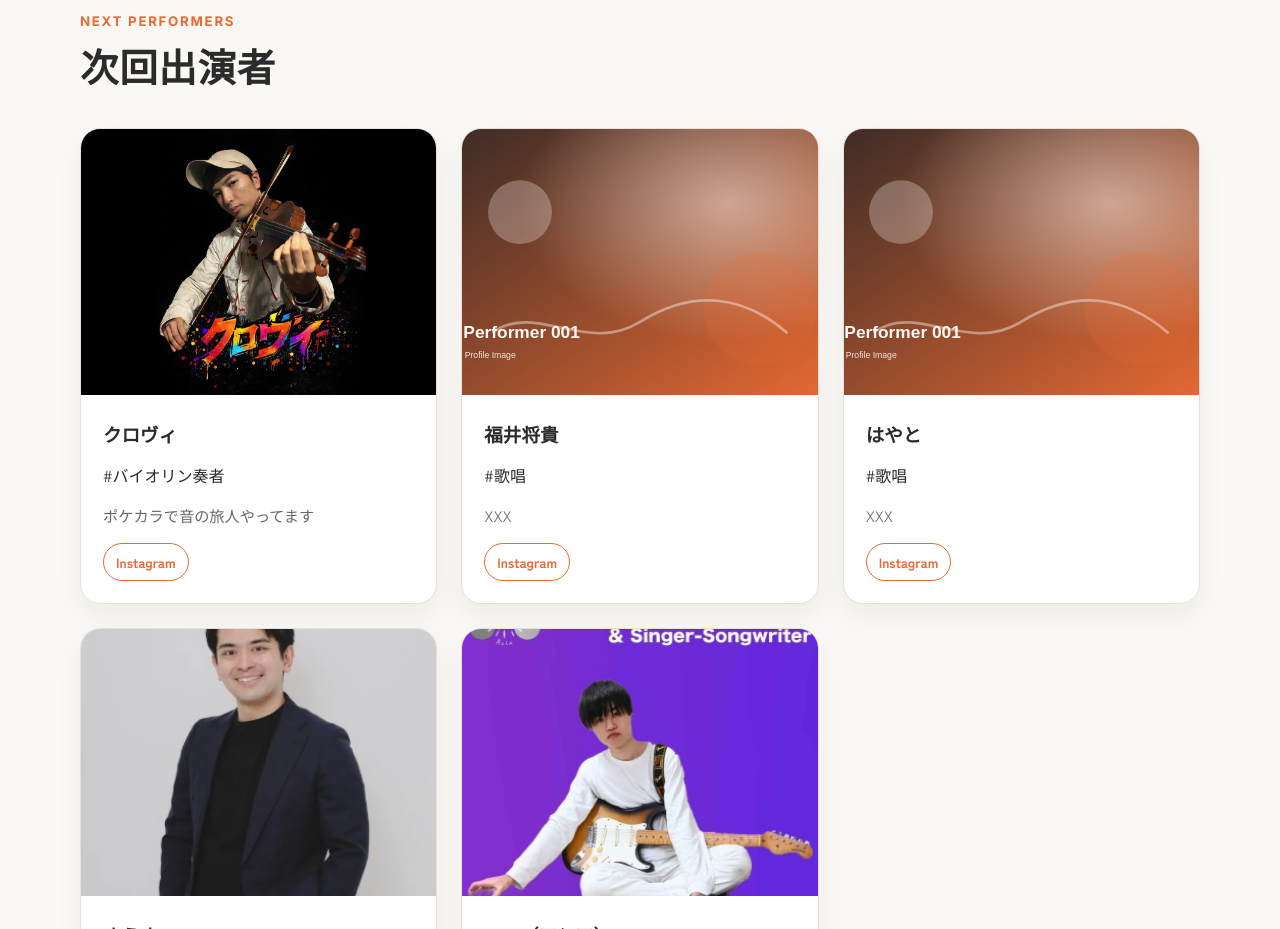
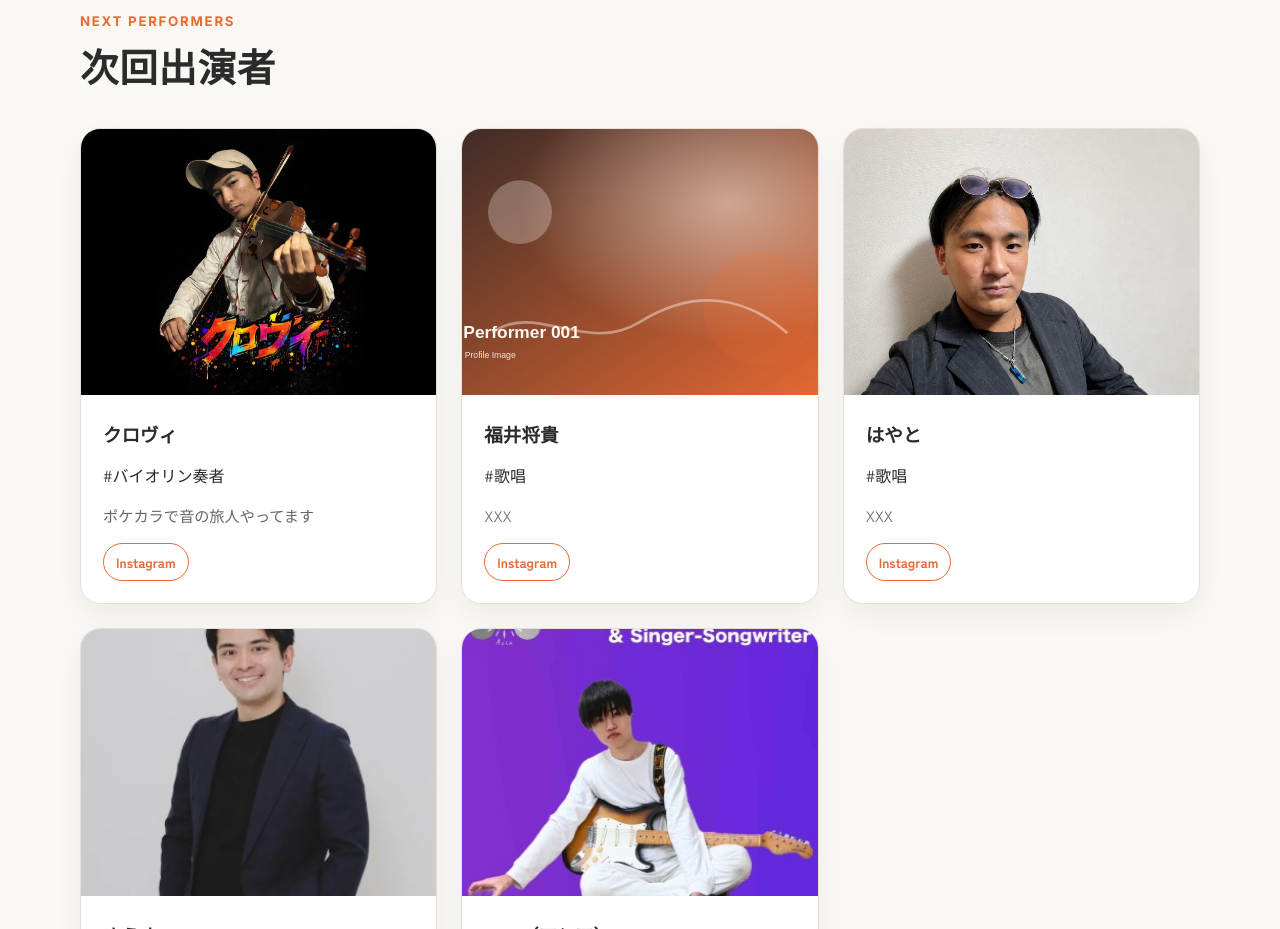
Before and after one commit to araragi0040-jpg/life-arts-live-museum, a Next.js app: page / in a window 1280 px wide. Shown: the part 3300-4229 px from the top of the page. Built offline with nearby package versions, Linux system fonts and the light colour scheme.

Commit message:
Update performers.ts

```diff
--- a/src/data/performers.ts
+++ b/src/data/performers.ts
@@ -219,7 +219,7 @@ export const performers: Performer[] = [
   {
     id: "performer_015",
     name: "はやと",
-    image: "/images/performers/performer_1000.svg",
+    image: "/images/performers/performer_016.jpg",
     genre: ["歌唱"],
     shortBio: "XXX",
     sns: { instagram: "https://www.instagram.com/hayassan_nh0207/?utm_source=ig_web_button_share_sheet" },
```
